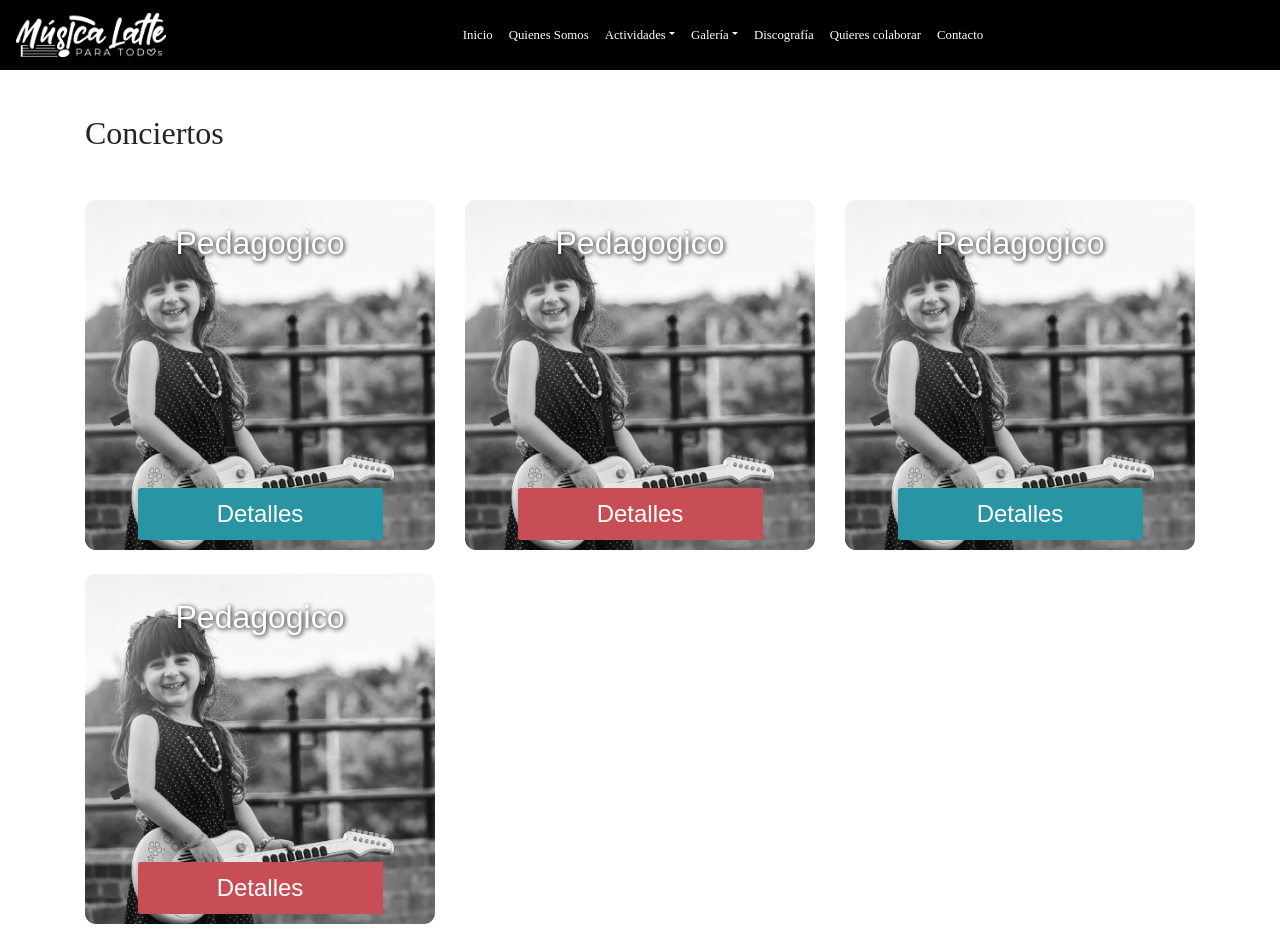
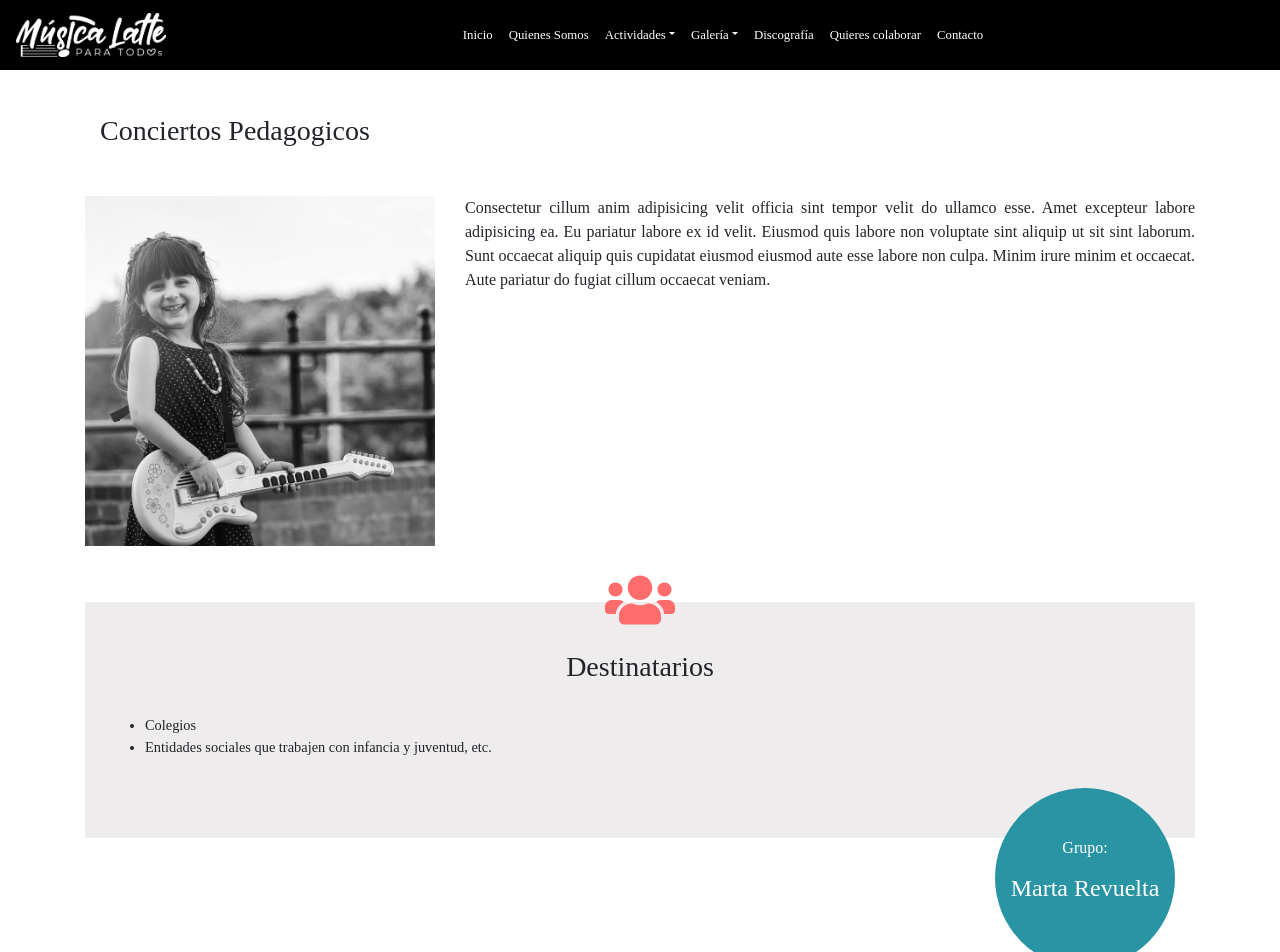
Before and after one commit to elenasacristan/m-latte, a React (Create React App) app in the folder frontend/: page / in a window 1280 px wide. Shown: the top 952 px of the page. Built offline with nearby package versions, Linux system fonts and the light colour scheme; a web font is replaced by a local one.

Commit message:
Add details component

```diff
--- a/frontend/src/App.js
+++ b/frontend/src/App.js
@@ -3,13 +3,15 @@ import "./App.css";
 import NavBar from "./components/navbar/navbar";
 import About from "./components/about/about";
 import Activities from "./components/activities/activities";
+import Detail from "./components/detail/detail";
 
 const App = () => {
   return (
     <>
       <NavBar />
       {/* <About /> */}
-      <Activities />
+      {/* <Activities /> */}
+      <Detail />
     </>
   );
 };
--- /dev/null
+++ b/frontend/src/components/card_detail/card_detail.css
@@ -0,0 +1,35 @@
+.card-detail{
+    background-color: #EEECEC;
+    position: relative;
+    width: 100%;
+    max-width: 100%;
+    margin-bottom: 180px;
+}
+
+.card-detail-icon{
+    position: absolute;
+    top:-30px;
+    width: 100%;
+}
+
+.card-detail h3{
+    padding-top: 3rem;
+    padding-bottom: 2rem;
+}
+
+.card-detail ul{
+    padding: 0px 25px 80px;
+    margin-left: 35px;
+    font-size: 0.9rem;
+}
+
+.card-detail-circle{
+    position: absolute;
+    bottom: -130px;
+    right: 20px;
+    background-color: #2994A4;
+    border-radius: 50%;
+    height: 180px;
+    width: 180px;
+    color: white;
+}
--- /dev/null
+++ b/frontend/src/components/card_detail/card_detail.js
@@ -0,0 +1,22 @@
+import React from "react";
+import "./card_detail.css";
+import { FaUsers } from "react-icons/fa";
+
+const CardDetail = () => {
+  return (
+    <div className="card-detail mx-auto">
+      <FaUsers className="card-detail-icon" color="#FF6C6C" size="3.5rem"/>
+      <h3 className="text-center">Destinatarios</h3>
+      <ul>
+        <li>Colegios</li>
+        <li>Entidades sociales que trabajen con infancia y juventud, etc.</li>
+      </ul>
+      <div className="card-detail-circle d-flex flex-column align-items-center justify-content-center">
+        <h6>Grupo:</h6>
+        <h4 className="text-center py-3">Marta Revuelta</h4>
+      </div>
+    </div>
+  );
+};
+
+export default CardDetail;
--- /dev/null
+++ b/frontend/src/components/detail/detail.css
@@ -0,0 +1,3 @@
+.detail{
+    padding-top: 90px;
+}
--- /dev/null
+++ b/frontend/src/components/detail/detail.js
@@ -0,0 +1,37 @@
+import React from "react";
+import "./detail.css";
+import Pedagogico from "../../common/images/Pedagogicos.png";
+import CardDetail from "../card_detail/card_detail";
+
+const Detail = () => {
+  return (
+    <div className="detail mx-auto container">
+      <h3 className="font-weight-light text-center text-lg-left mt-4 mb-5 container">
+        Conciertos Pedagogicos
+      </h3>
+
+      <div className="row">
+        <div className="col-12 col-md-6 col-lg-5 col-xl-4">
+          <img className="w-100 mb-5" src={Pedagogico} />
+        </div>
+        <div className="col-12 col-md-6 col-lg-7 col-xl-8">
+          <p className="text-justify">
+            Consectetur cillum anim adipisicing velit officia sint tempor velit
+            do ullamco esse. Amet excepteur labore adipisicing ea. Eu pariatur
+            labore ex id velit. Eiusmod quis labore non voluptate sint aliquip
+            ut sit sint laborum. Sunt occaecat aliquip quis cupidatat eiusmod
+            eiusmod aute esse labore non culpa. Minim irure minim et occaecat.
+            Aute pariatur do fugiat cillum occaecat veniam.
+          </p>
+        </div>
+      </div>
+      <div className="row">
+        <div className="col-12 mt-5 mt-md-2">
+          <CardDetail />
+        </div>
+      </div>
+    </div>
+  );
+};
+
+export default Detail;
```
